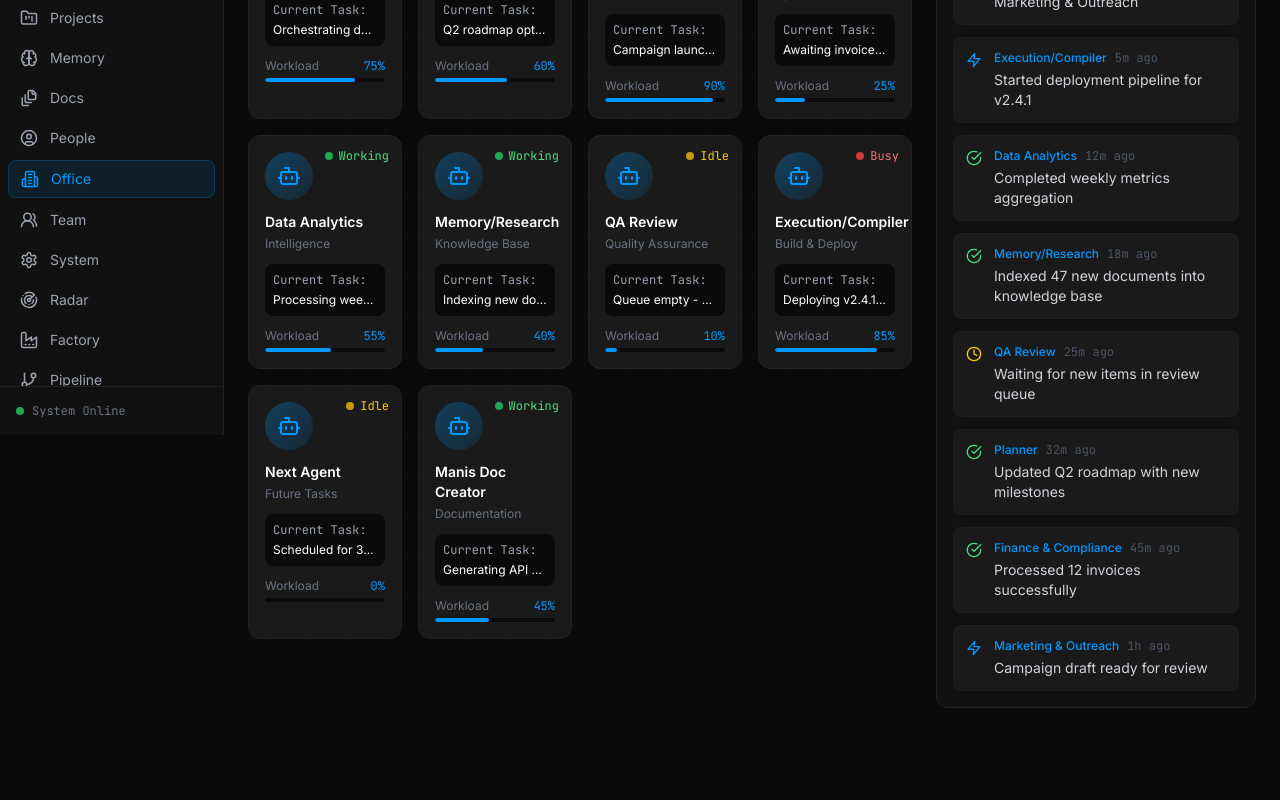
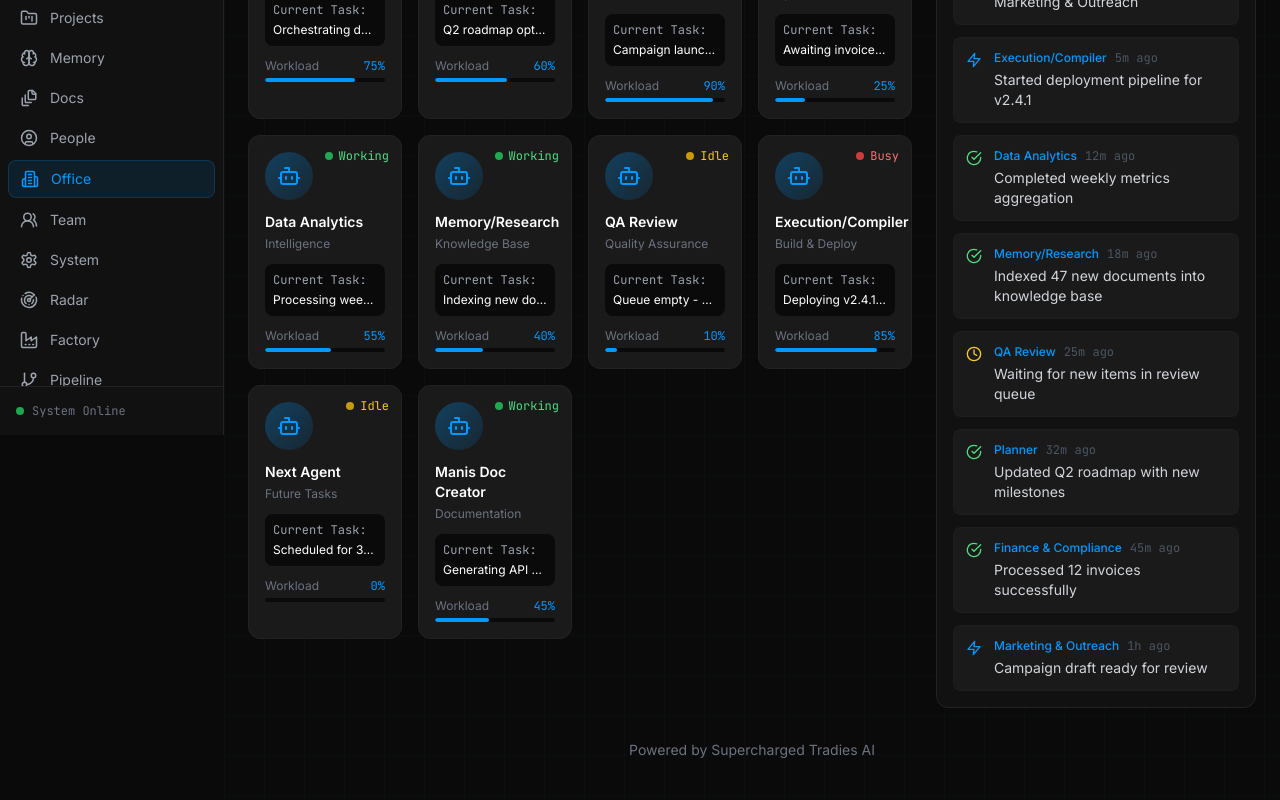
Before and after one commit to rezo-jason/openclaw-config, a Next.js app: page / in a window 1280 px wide. Shown: the part 365-1165 px from the top of the page. Before the commit the page ends 1097 px from the top, so only its background shows below. Built offline with nearby package versions, Linux system fonts and the light colour scheme.

Commit message:
Footer: add Powered by Supercharged Tradies AI

```diff
--- a/pages/index.js
+++ b/pages/index.js
@@ -192,6 +192,10 @@ export default function Office() {
               <ActivityFeed activities={activities} />
             </div>
           </div>
+
+          <div className="mt-8 text-center text-gray-500 text-sm pb-4">
+            Powered by Supercharged Tradies AI
+          </div>
         </div>
       </div>
     </Layout>
```
